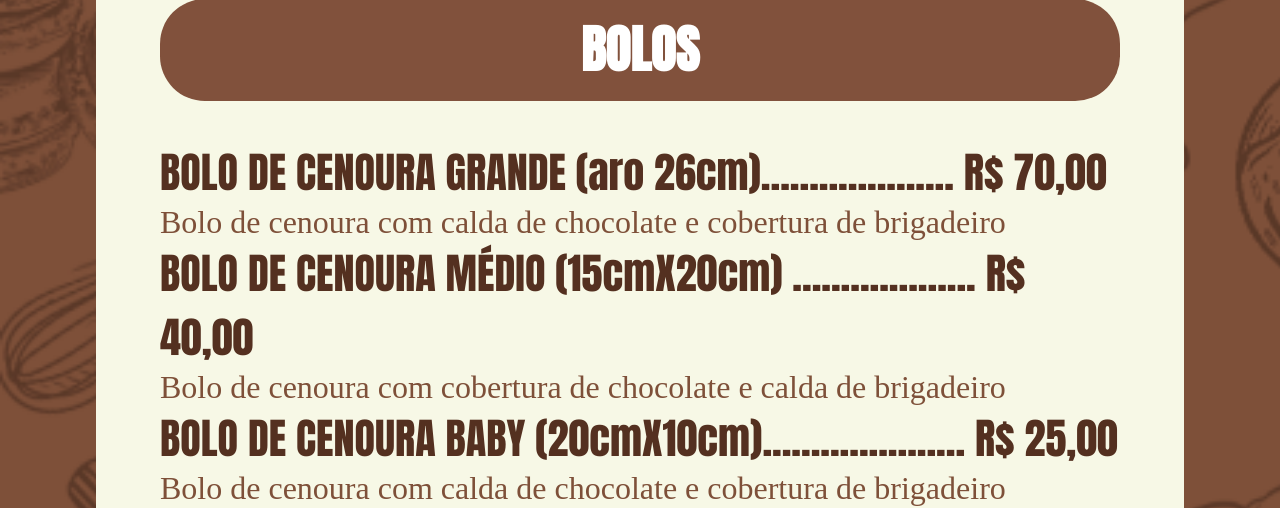
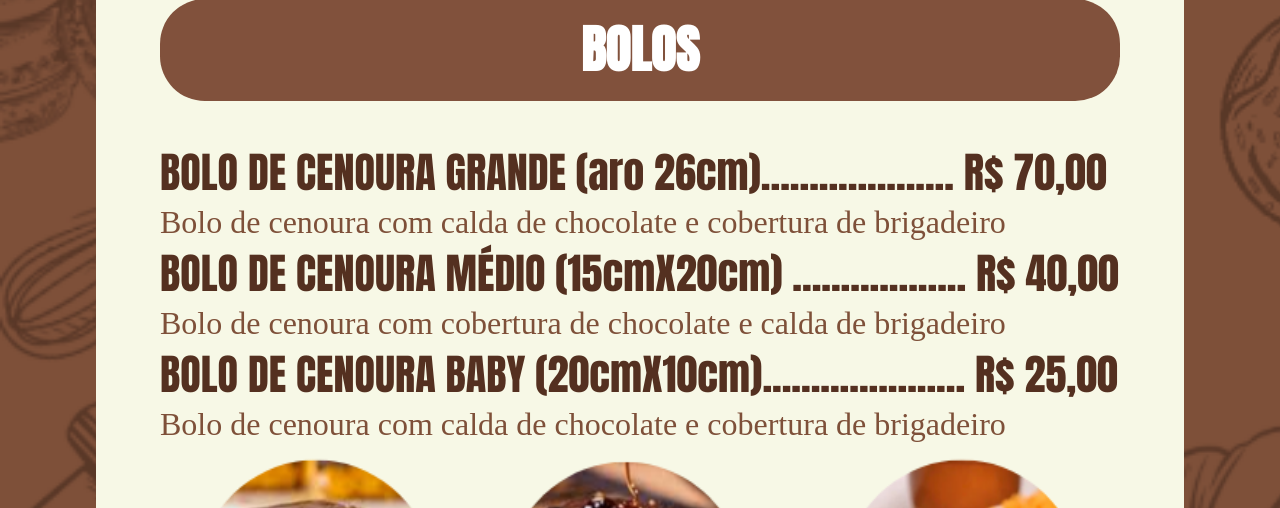
Before and after one commit to LucasSampaio2005/teste-cardapio, a Flask app: page / in a window 1280 px wide. Shown: the part 3917-4425 px from the top of the page. Run offline with Flask 3, Linux system fonts and the light colour scheme; some web fonts are replaced.

Commit message:
Update main.html

```diff
--- a/templates/main.html
+++ b/templates/main.html
@@ -129,7 +129,7 @@
                 <p class="descricao">Bolo de cenoura com calda de chocolate e cobertura de brigadeiro</p>
             </li>
             <li>
-                <p class="produto">BOLO DE CENOURA MÉDIO (15cmX20cm) ................... R$ 40,00</p>
+                <p class="produto">BOLO DE CENOURA MÉDIO (15cmX20cm) .................. R$ 40,00</p>
                 <p class="descricao">Bolo de cenoura com cobertura de chocolate e calda de brigadeiro</p>
             </li>
             <li>
```
